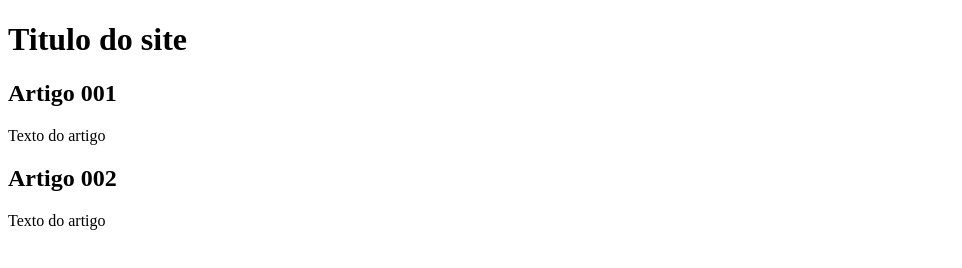
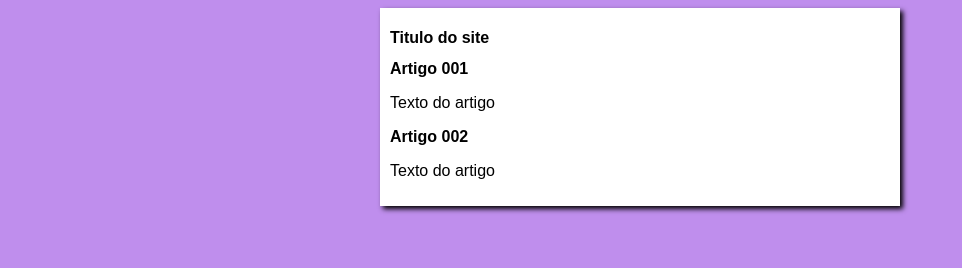
Before and after one commit to Vitorfol/projeto-site, a plain HTML site: page index.html in a window 1280 px wide. Shown: the whole page, without its empty margins (0-962 px from the left). Drawn offline with Linux system fonts and the light colour scheme.

Commit message:
iniciei o design

```diff
--- /dev/null
+++ b/estilos/styles.css
@@ -0,0 +1,16 @@
+* {
+    font-family: Arial, Helvetica, sans-serif;
+    font-size: 16px;
+}
+
+body {
+    background-color:rgb(191, 142, 237);
+}
+
+main {
+    background-color: white;
+    width: 500px;
+    margin: auto;
+    padding: 10px;
+    box-shadow: 3px 3px 5px black;
+}
--- a/index.html
+++ b/index.html
@@ -4,6 +4,7 @@
     <meta charset="UTF-8">
     <meta name="viewport" content="width=device-width, initial-scale=1.0">
     <title>Meu Site</title>
+    <link rel="stylesheet" href="estilos/styles.css">
 </head>
 <body>
     <main>
```
